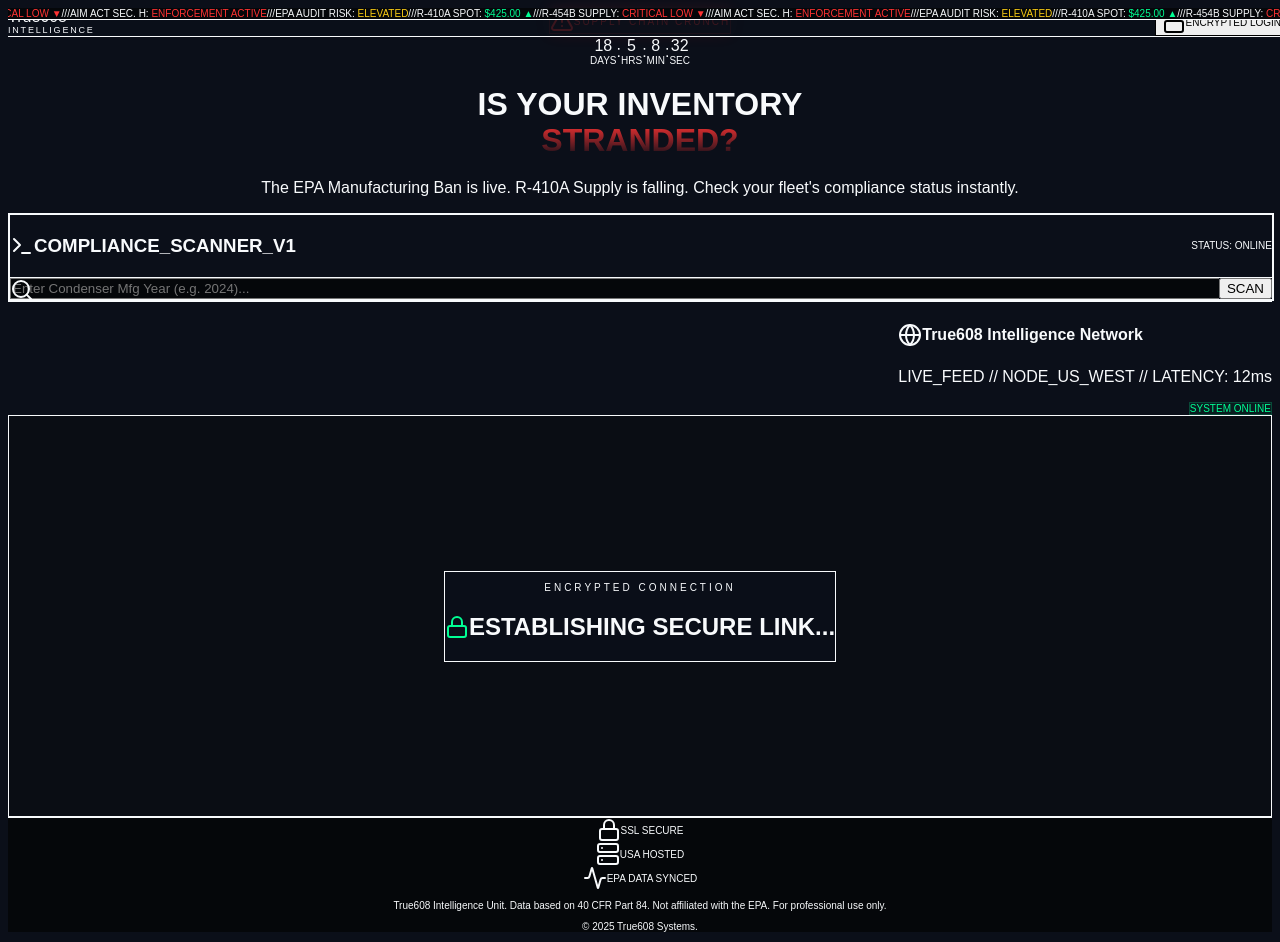
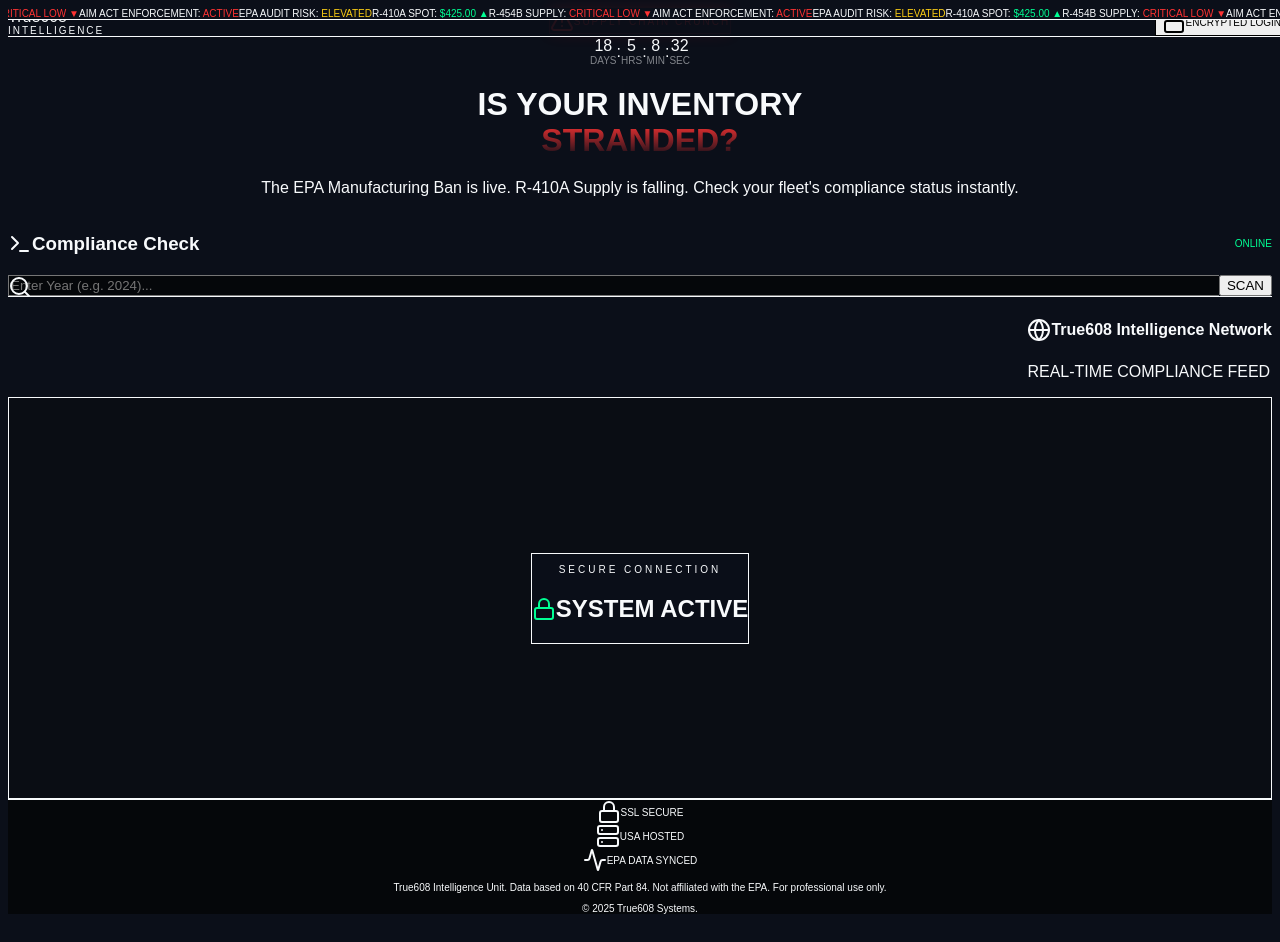
Before and after one commit to RisheeRaswath/True608-Website, a Next.js app: page / in a window 1280 px wide. Built offline with nearby package versions, Linux system fonts and the light colour scheme.

Commit message:
Polish: Pro Input Size, Readable Ticker, Massive Timer

```diff
--- a/src/app/globals.css
+++ b/src/app/globals.css
@@ -19,14 +19,14 @@
 /* --- THE TICKER ANIMATION --- */
 @keyframes scroll {
   0% { transform: translateX(0); }
-  100% { transform: translateX(-50%); } /* Changed to -50% for smoother loop */
+  100% { transform: translateX(-50%); }
 }
 
 .animate-ticker {
   display: flex;
   white-space: nowrap;
-  animation: scroll 60s linear infinite; /* Slower, more readable */
-  width: max-content; /* Ensures it flows correctly */
+  animation: scroll 60s linear infinite;
+  width: max-content;
 }
 
 .animate-ticker:hover {
@@ -43,7 +43,7 @@
 ::-webkit-scrollbar-thumb {
   background: #1e293b;
   border-radius: 5px;
-  border: 2px solid #0B0F19;
+  border: 1px solid #0B0F19;
 }
 ::-webkit-scrollbar-thumb:hover {
   background: #334155;
--- a/src/app/page.tsx
+++ b/src/app/page.tsx
@@ -7,22 +7,17 @@
   Lock, Server, FileText, ChevronRight, Search, Globe
 } from "lucide-react";
 
-// --- 1. THE TICKER (PERFECT SPACING) ---
+// --- 1. THE TICKER (Clean, Solid Background) ---
 const Ticker = () => (
-  <div className="w-full bg-[#05070a] border-b border-white/5 h-10 flex items-center overflow-hidden z-[60] fixed top-0 left-0">
+  <div className="w-full bg-[#0B0F19] border-b border-white/5 h-12 flex items-center overflow-hidden z-[60] fixed top-0 left-0 shadow-lg">
     <div className="animate-ticker flex items-center">
-      {/* Repeater for infinite scroll */}
       {[...Array(8)].map((_, i) => (
         <div key={i} className="flex items-center">
-          <span className="text-[10px] md:text-xs font-mono font-bold tracking-widest uppercase flex items-center gap-24 px-12">
+          <span className="text-[10px] md:text-xs font-mono font-bold tracking-widest uppercase flex items-center gap-32 px-16">
             <span className="text-slate-400">R-410A SPOT: <span className="text-[#00FF94]">$425.00 ▲</span></span>
-            <span className="text-slate-600">///</span>
             <span className="text-slate-400">R-454B SUPPLY: <span className="text-[#FF3333]">CRITICAL LOW ▼</span></span>
-            <span className="text-slate-600">///</span>
-            <span className="text-slate-400">AIM ACT SEC. H: <span className="text-[#FF3333]">ENFORCEMENT ACTIVE</span></span>
-            <span className="text-slate-600">///</span>
+            <span className="text-slate-400">AIM ACT ENFORCEMENT: <span className="text-[#FF3333]">ACTIVE</span></span>
             <span className="text-slate-400">EPA AUDIT RISK: <span className="text-[#FACC15]">ELEVATED</span></span>
-            <span className="text-slate-600">///</span>
           </span>
         </div>
       ))}
@@ -30,7 +25,7 @@
   </div>
 );
 
-// --- 2. THE COUNTDOWN ---
+// --- 2. THE COUNTDOWN (Massive & Clean) ---
 const Countdown = () => {
   const [timeLeft, setTimeLeft] = useState({ d: 0, h: 0, m: 0, s: 0 });
 
@@ -54,20 +49,21 @@
       <div className="inline-flex items-center gap-2 border border-[#FF3333]/30 bg-[#FF3333]/5 px-4 py-1.5 rounded text-[#FF3333] text-[10px] font-bold uppercase tracking-[0.2em] mb-8 animate-pulse shadow-[0_0_15px_rgba(255,51,51,0.1)]">
         <AlertTriangle className="w-3 h-3" /> Supply Chain Crunch
       </div>
-      <div className="font-mono text-5xl md:text-8xl font-bold text-white tracking-tighter flex justify-center items-baseline gap-2 md:gap-8">
-        <div>{timeLeft.d}<span className="text-[10px] text-slate-600 block mt-3 tracking-widest font-sans font-bold">DAYS</span></div>
-        <span className="text-slate-800 text-4xl md:text-6xl self-center mb-4">:</span>
-        <div>{timeLeft.h}<span className="text-[10px] text-slate-600 block mt-3 tracking-widest font-sans font-bold">HRS</span></div>
-        <span className="text-slate-800 text-4xl md:text-6xl self-center mb-4">:</span>
-        <div>{timeLeft.m}<span className="text-[10px] text-slate-600 block mt-3 tracking-widest font-sans font-bold">MIN</span></div>
-        <span className="text-slate-800 text-4xl md:text-6xl self-center mb-4">:</span>
-        <div>{timeLeft.s}<span className="text-[10px] text-slate-600 block mt-3 tracking-widest font-sans font-bold">SEC</span></div>
+      {/* MASSIVE TEXT SIZE UPDATE */}
+      <div className="font-mono text-6xl md:text-9xl font-bold text-white tracking-tighter flex justify-center items-baseline gap-4 md:gap-8">
+        <div>{timeLeft.d}<span className="text-[10px] md:text-xs text-slate-600 block mt-2 tracking-widest font-sans font-bold opacity-50">DAYS</span></div>
+        <span className="text-slate-800 text-5xl md:text-7xl self-center mb-4">:</span>
+        <div>{timeLeft.h}<span className="text-[10px] md:text-xs text-slate-600 block mt-2 tracking-widest font-sans font-bold opacity-50">HRS</span></div>
+        <span className="text-slate-800 text-5xl md:text-7xl self-center mb-4">:</span>
+        <div>{timeLeft.m}<span className="text-[10px] md:text-xs text-slate-600 block mt-2 tracking-widest font-sans font-bold opacity-50">MIN</span></div>
+        <span className="text-slate-800 text-5xl md:text-7xl self-center mb-4">:</span>
+        <div>{timeLeft.s}<span className="text-[10px] md:text-xs text-slate-600 block mt-2 tracking-widest font-sans font-bold opacity-50">SEC</span></div>
       </div>
     </div>
   );
 };
 
-// --- 3. THE SCANNER (INTERACTIVE) ---
+// --- 3. THE SCANNER (Sized Perfectly) ---
 const Scanner = () => {
   const [year, setYear] = useState("");
   const [result, setResult] = useState<null | "SAFE" | "RISK">(null);
@@ -79,35 +75,36 @@
   };
 
   return (
-    <div className="w-full max-w-2xl mx-auto bg-[#131722] border border-white/5 p-1 rounded-2xl shadow-2xl relative overflow-hidden group hover:border-white/10 transition-colors duration-500">
-      <div className="bg-[#0B0F19] rounded-xl border border-white/5 p-8 relative z-10">
+    // Changed max-w-2xl to max-w-md (Much smaller width)
+    <div className="w-full max-w-md mx-auto relative group">
 
-        <div className="flex justify-between items-center mb-8 pb-4 border-b border-white/5">
-          <h3 className="text-white font-bold flex items-center gap-3 text-sm tracking-wide select-none">
-            <Terminal className="w-4 h-4 text-blue-500" /> COMPLIANCE_SCANNER_V1
+      <div className="flex justify-between items-center mb-4 px-1">
+        <h3 className="text-slate-400 font-bold flex items-center gap-2 text-xs tracking-wide">
+          <Terminal className="w-4 h-4 text-blue-500" /> Compliance Check
         </h3>
         <div className="flex gap-1.5 items-center">
-             <span className="text-[10px] font-mono text-slate-500 mr-2 tracking-widest">STATUS: ONLINE</span>
-             <div className="w-2 h-2 rounded-full bg-[#00FF94] animate-pulse shadow-[0_0_8px_#00FF94]"></div>
+             <div className="w-2 h-2 rounded-full bg-[#00FF94] animate-pulse"></div>
+             <span className="text-[10px] font-mono text-[#00FF94] tracking-widest">ONLINE</span>
         </div>
       </div>
 
-        {/* Input Field Area */}
-        <div className="relative mb-8 group/input">
-          <div className="absolute inset-y-0 left-0 pl-4 flex items-center pointer-events-none z-20">
-            <Search className="h-5 w-5 text-slate-500 group-focus-within/input:text-blue-500 transition-colors" />
+      {/* Input Field - Fixed Overlap */}
+      <div className="relative mb-6">
+        <div className="absolute inset-y-0 left-0 pl-5 flex items-center pointer-events-none z-20">
+          <Search className="h-5 w-5 text-slate-500" />
         </div>
-          <div className="flex gap-0 relative">
+        <div className="flex gap-0 relative shadow-2xl">
+             {/* Added pl-14 to push text away from the icon */}
              <input
               type="number"
-              placeholder="Enter Condenser Mfg Year (e.g. 2024)..."
+              placeholder="Enter Year (e.g. 2024)..."
               value={year}
               onChange={(e) => setYear(e.target.value)}
-              className="w-full bg-[#05070a] border border-slate-700 border-r-0 text-white pl-12 pr-4 py-5 font-mono text-lg focus:border-blue-500 focus:ring-1 focus:ring-blue-500 outline-none rounded-l-lg placeholder:text-slate-600 transition-all z-10"
+              className="w-full bg-[#05070a] border border-slate-700 border-r-0 text-white pl-14 pr-4 py-4 font-mono text-lg focus:border-blue-500 outline-none rounded-l-lg placeholder:text-slate-600 transition-all z-10"
             />
             <button
               onClick={check}
-              className="bg-white hover:bg-slate-200 active:scale-95 text-black font-bold px-8 rounded-r-lg uppercase text-sm tracking-wider transition-all cursor-pointer z-10"
+              className="bg-white hover:bg-slate-200 active:scale-95 text-black font-bold px-6 rounded-r-lg uppercase text-sm tracking-wider transition-all cursor-pointer z-10"
             >
               Scan
             </button>
@@ -117,50 +114,39 @@
       {/* Results */}
       {result === "SAFE" && (
         <div className="border border-[#00FF94]/30 bg-[#00FF94]/5 rounded-lg p-6 animate-in fade-in slide-in-from-top-2">
-            <div className="flex items-start gap-4">
-               <div className="p-2 bg-[#00FF94]/10 rounded-lg">
+          <div className="flex items-center gap-3 mb-2">
              <ShieldCheck className="w-6 h-6 text-[#00FF94]" />
+             <h4 className="text-[#00FF94] font-bold text-lg tracking-tight">SAFE TO INSTALL</h4>
           </div>
-               <div className="flex-1">
-                  <h4 className="text-[#00FF94] font-bold text-lg mb-1 tracking-tight">SAFE TO INSTALL</h4>
           <p className="text-slate-400 text-xs mb-4 leading-relaxed font-mono">
-                    Protected by EPA Indefinite Install Rule (Dec 2025). <br/>
-                    Status: <span className="text-white">EXISTING INVENTORY</span>
+            Protected by EPA Indefinite Install Rule. <br/> Status: EXISTING INVENTORY
           </p>
-                  <button className="flex items-center gap-2 text-[10px] text-[#00FF94] hover:text-white border border-[#00FF94]/30 hover:bg-[#00FF94]/10 px-4 py-3 rounded transition-all uppercase font-bold tracking-widest cursor-pointer active:scale-95">
+          <button className="w-full flex items-center justify-center gap-2 text-[10px] text-[#00FF94] hover:text-white border border-[#00FF94]/30 hover:bg-[#00FF94]/10 px-4 py-3 rounded transition-all uppercase font-bold tracking-widest cursor-pointer active:scale-95">
             <FileText className="w-3 h-3" /> Download Assurance PDF
           </button>
-               </div>
-            </div>
         </div>
       )}
 
       {result === "RISK" && (
         <div className="border border-[#FF3333]/30 bg-[#FF3333]/5 rounded-lg p-6 animate-in fade-in slide-in-from-top-2">
-             <div className="flex items-start gap-4">
-               <div className="p-2 bg-[#FF3333]/10 rounded-lg">
+           <div className="flex items-center gap-3 mb-2">
              <AlertTriangle className="w-6 h-6 text-[#FF3333]" />
+             <h4 className="text-[#FF3333] font-bold text-lg tracking-tight">RISK DETECTED</h4>
            </div>
-               <div className="flex-1">
-                  <h4 className="text-[#FF3333] font-bold text-lg mb-1 tracking-tight">RISK DETECTED: STRANDED</h4>
            <p className="text-slate-400 text-xs mb-4 leading-relaxed font-mono">
              Manufactured post-ban. Installation may violate AIM Act Subsection H.
-                    <br/><span className="text-white">DO NOT INSTALL WITHOUT VERIFICATION.</span>
            </p>
-                  <button className="flex items-center gap-2 text-[10px] text-[#FF3333] hover:text-white border border-[#FF3333]/30 hover:bg-[#FF3333]/10 px-4 py-3 rounded transition-all uppercase font-bold tracking-widest cursor-pointer active:scale-95">
+           <button className="w-full flex items-center justify-center gap-2 text-[10px] text-[#FF3333] hover:text-white border border-[#FF3333]/30 hover:bg-[#FF3333]/10 px-4 py-3 rounded transition-all uppercase font-bold tracking-widest cursor-pointer active:scale-95">
              Find R-410A Gas Near Me <ChevronRight className="w-3 h-3" />
            </button>
-               </div>
-            </div>
         </div>
       )}
 
     </div>
-    </div>
   );
 };
 
-// --- 4. THE WAR ROOM VISUAL ---
+// --- 4. THE WAR ROOM VISUAL (Simplified) ---
 const WarRoomMap = () => (
   <div className="mt-40 border-t border-white/5 pt-16">
     <div className="flex flex-col md:flex-row justify-between items-end mb-8 max-w-6xl mx-auto px-6 gap-4">
@@ -168,11 +154,7 @@
         <h4 className="text-white font-bold flex items-center gap-2 text-lg">
           <Globe className="w-5 h-5 text-blue-500" /> True608 Intelligence Network
         </h4>
-        <p className="text-xs text-slate-500 mt-2 font-mono tracking-wide">LIVE_FEED // NODE_US_WEST // LATENCY: 12ms</p>
-      </div>
-      <div className="flex items-center gap-3 px-4 py-2 bg-[#00FF94]/5 rounded border border-[#00FF94]/20">
-        <div className="w-2 h-2 bg-[#00FF94] rounded-full animate-pulse shadow-[0_0_10px_#00FF94]"></div>
-        <span className="text-[10px] font-mono font-bold text-[#00FF94] tracking-widest">SYSTEM ONLINE</span>
+        <p className="text-xs text-slate-500 mt-2 font-mono tracking-wide">REAL-TIME COMPLIANCE FEED</p>
       </div>
     </div>
 
@@ -188,13 +170,12 @@
       <div className="absolute top-1/3 left-1/4 w-1 h-1 bg-blue-500 rounded-full animate-ping opacity-100 shadow-[0_0_20px_blue]"></div>
       <div className="absolute top-1/2 left-1/2 w-1.5 h-1.5 bg-[#00FF94] rounded-full animate-ping delay-75 opacity-100 shadow-[0_0_20px_#00FF94]"></div>
       <div className="absolute bottom-1/3 right-1/4 w-1 h-1 bg-purple-500 rounded-full animate-ping delay-150 opacity-100 shadow-[0_0_20px_purple]"></div>
-      <div className="absolute top-1/4 right-1/3 w-1 h-1 bg-yellow-500 rounded-full animate-ping delay-300 opacity-100 shadow-[0_0_20px_yellow]"></div>
 
       {/* Center Text */}
       <div className="relative z-10 text-center bg-[#0B0F19]/90 backdrop-blur px-10 py-6 rounded-xl border border-white/10 shadow-2xl">
-         <p className="text-[10px] font-mono text-slate-500 tracking-[0.3em] mb-3 uppercase">Encrypted Connection</p>
+         <p className="text-[10px] font-mono text-slate-500 tracking-[0.3em] mb-3 uppercase">Secure Connection</p>
          <h2 className="text-xl md:text-2xl font-bold text-white tracking-tight flex items-center justify-center gap-3">
-            <Lock className="w-4 h-4 text-[#00FF94]" /> ESTABLISHING SECURE LINK...
+            <Lock className="w-4 h-4 text-[#00FF94]" /> SYSTEM ACTIVE
          </h2>
       </div>
     </div>
@@ -208,14 +189,14 @@
 
       <Ticker />
 
-      {/* NAV - FIXED POSITION, MATCHING MAX-WIDTH */}
-      <nav className="fixed top-10 w-full z-40 border-b border-white/5 bg-[#0B0F19]/80 backdrop-blur-md">
+      {/* NAV - Pushed down to top-14 (56px) to sit below Ticker */}
+      <nav className="fixed top-12 w-full z-40 bg-[#0B0F19]/90 backdrop-blur-md border-b border-white/5 transition-all">
         <div className="max-w-7xl mx-auto px-6 h-20 flex items-center justify-between">
           <div className="flex items-center gap-3 cursor-pointer hover:opacity-80 transition-opacity">
             <TrueLogo className="w-8 h-8" />
             <div className="flex flex-col">
                <span className="text-xl font-bold tracking-tight text-white leading-none">True608</span>
-               <span className="text-[9px] text-slate-500 font-mono tracking-[0.2em] uppercase mt-1">Intelligence</span>
+               <span className="text-[10px] text-slate-500 font-mono tracking-[0.2em] uppercase mt-1">Intelligence</span>
             </div>
           </div>
           {/* LOGIN BUTTON */}
@@ -226,7 +207,8 @@
       </nav>
 
       {/* HERO SECTION */}
-      <div className="pt-32 px-6"> {/* Increased padding to clear the fixed nav */}
+      {/* Increased padding-top to 44 (approx 176px) to clear ticker + nav */}
+      <div className="pt-44 px-6">
         <div className="max-w-5xl mx-auto text-center">
 
           <Countdown />
```
Lines whose indentation alone changed are shown as unchanged.
